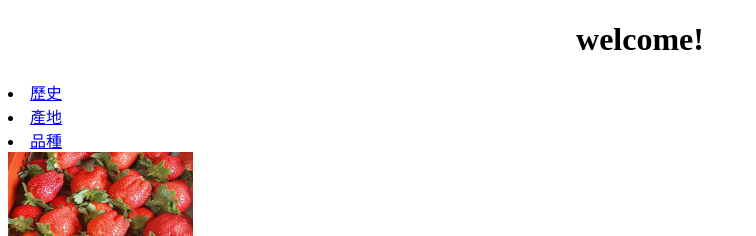
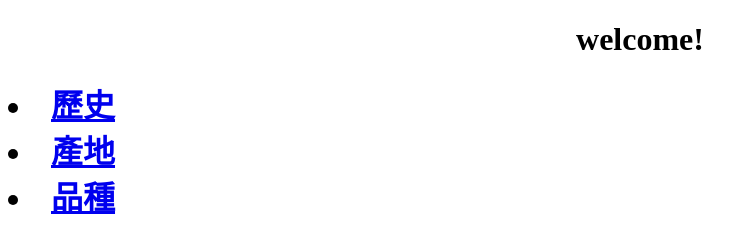
Before and after one commit to 411520089/411520089.github.io, a plain HTML site: page strawberry1/index.html in a window 1280 px wide. Shown: the top 236 px of the page, without its empty margins (0-756 px from the left). Drawn offline with Linux system fonts and the light colour scheme.

Commit message:
Update index.html

```diff
--- a/strawberry1/index.html
+++ b/strawberry1/index.html
@@ -8,12 +8,12 @@
   <body>
     <h1 align="center">welcome!</h1>
 
-     <u1 type ="circle">
+     <h1 type ="circle">
     <li><a href="history.html">歷史</a></li>
     <li><a href="place.html">產地</a></li>
     <li><a href="variety.html">品種</a></li>
 
-  </u1>
+  </h1>
       <a href="https://www.facebook.com/Shuangkeng/?locale=zh_TW"> <img src="strawberry1.jpg"height="158" width="185"> </a>
     </body>
   </html>
```
